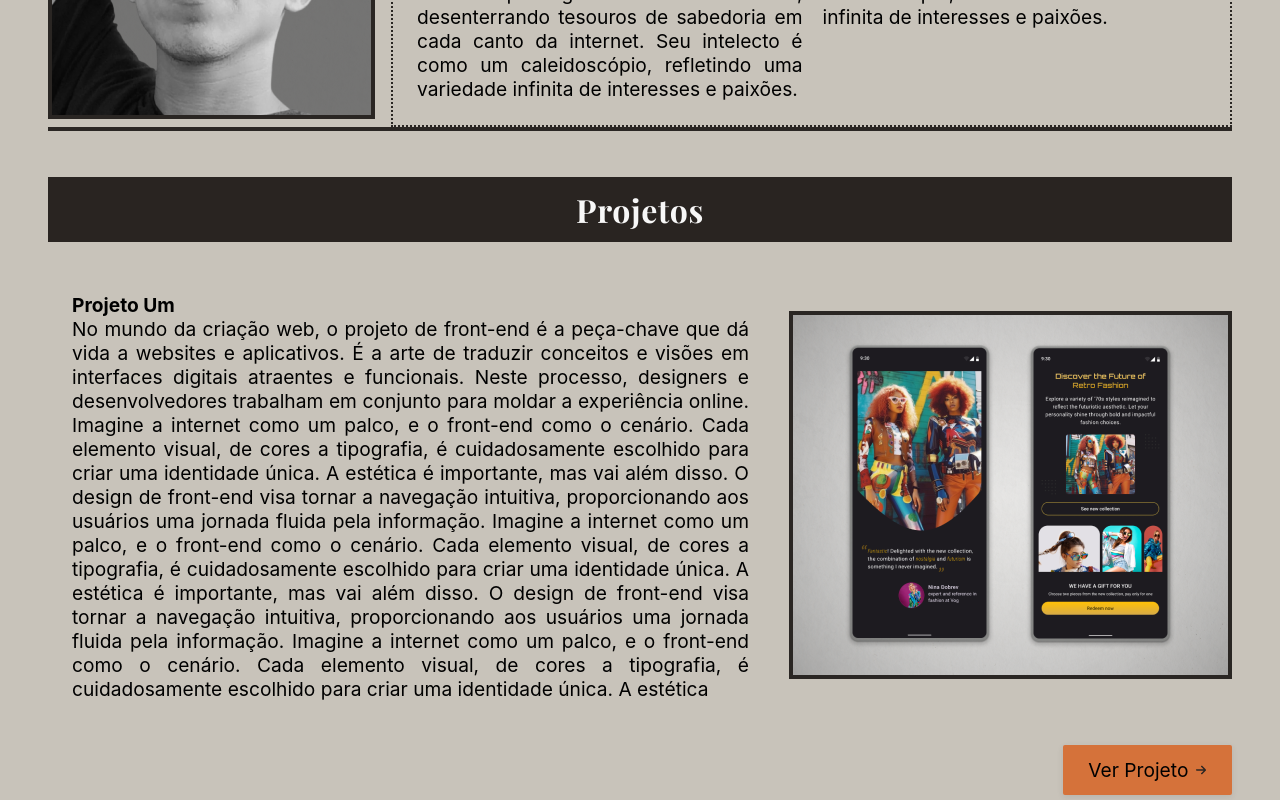
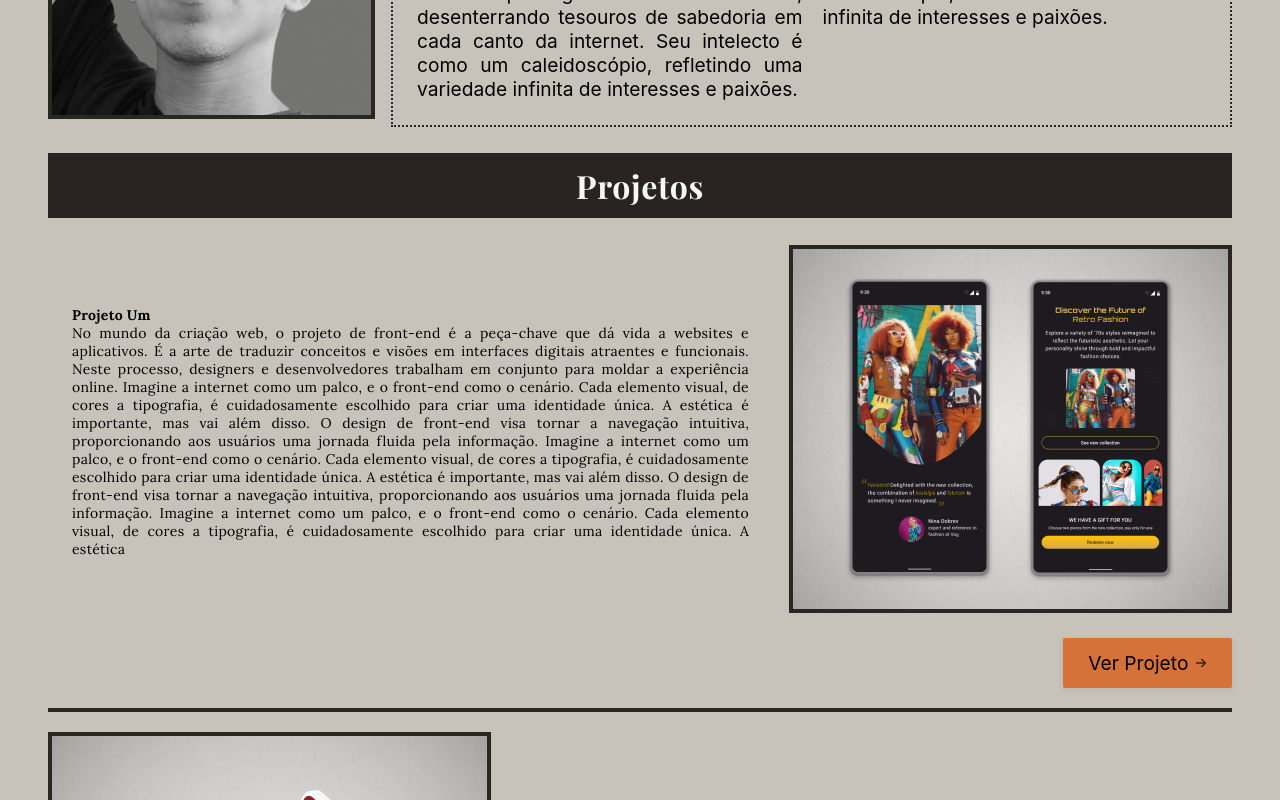
Before and after one commit to JohnnysFaria/myportfolio, a React (Vite) app: page / in a window 1280 px wide. Shown: the part 480-1280 px from the top of the page. Built offline with nearby package versions, Linux system fonts and the light colour scheme; a web font is replaced by a local one.

Commit message:
adicionando XP

```diff
--- a/src/Components/Menu/BtnMenu.jsx
+++ b/src/Components/Menu/BtnMenu.jsx
@@ -23,10 +23,10 @@ const ButtonMenu = Styled.div`
     color: #DAD5CE;
 }`;
 
-const BtnMenu = ({ text }, ref) => {
+const BtnMenu = ({ text }) => {
   return (
     <>
-      <ButtonMenu ref={ref}>{text}</ButtonMenu>
+      <ButtonMenu>{text}</ButtonMenu>
     </>
   );
 };
--- a/src/Components/Projetos/ProjetoDois/InfoProjeto.jsx
+++ b/src/Components/Projetos/ProjetoDois/InfoProjeto.jsx
@@ -4,15 +4,20 @@ import Styled from 'styled-components';
 const InfoText = Styled.div`
     display:flex;
     padding: 14px;
-    margin-right: 1rem;
+    margin-left: 1rem;
 `;
 
 const Textcontainer = Styled.div`
   text-align:left;
-  padding:10px;
+
 `;
 
 const P = Styled.p`
+  font-family: Lora;
+  font-size: 14px;
+  font-weight: 400;
+  line-height: 18px;
+  letter-spacing: 0.02em;
   text-align:justify;
 `;
 
--- a/src/Components/Projetos/ProjetoUm/InfoProjeto.jsx
+++ b/src/Components/Projetos/ProjetoUm/InfoProjeto.jsx
@@ -13,6 +13,11 @@ const Textcontainer = Styled.div`
 `;
 
 const P = Styled.p`
+  font-family: Lora;
+  font-size: 14px;
+  font-weight: 400;
+  line-height: 18px;
+  letter-spacing: 0.02em;
   text-align:justify;
 `;
 
--- a/src/Components/Projetos/SectionProjects.jsx
+++ b/src/Components/Projetos/SectionProjects.jsx
@@ -3,22 +3,23 @@ import ProjetoUm from './ProjetoUm/ProjetosUm'
 import ProjetoDois from './ProjetoDois/ProjetoDois'
 import styled from 'styled-components'
 
+const Container = styled.div`
+  width: 100%;
+`
+
 const Wrapper = styled.div`
     width: 100%;
-    border-top: 4px solid #2A2623;
-    padding: 20px 0;
+    margin: 20px 0;
+    border: 2px solid #2A2623;
 `
 
 export const SectionProjects = () => {
   return (
-    <div>
-        <Wrapper>
-        <ProjetoUm/>
-        </Wrapper>
-        <Wrapper>
-        <ProjetoDois/>
-        </Wrapper>
-    </div>
+    <Container>
+          <ProjetoUm/>
+        <Wrapper/>
+          <ProjetoDois/>
+    </Container>
   )
 }
 
--- a/src/Components/XP/XP.jsx
+++ b/src/Components/XP/XP.jsx
@@ -13,7 +13,6 @@ const Wrapper = Styled.div`
   width: 50%;
 `
 const WrapperCargo = Styled.div`
-  padding: 25px;
   width: 100%;
 `
 
```
